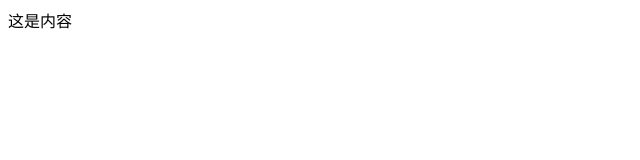
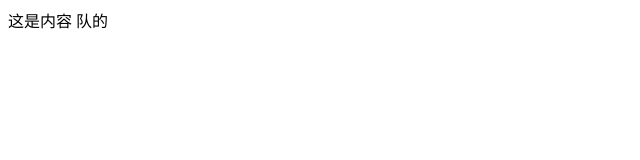
Before and after one commit to linsainan1/201701, a plain HTML site: page index.html in a window 1280 px wide. Shown: the full height of the page, 0-640 px from the left. Drawn offline with Linux system fonts and the light colour scheme.

Commit message:
Update index.html

```diff
--- a/index.html
+++ b/index.html
@@ -1,5 +1,5 @@
 <!DOCTYPE html>
 <html>
 <title>我的第一个html文件</title>
-这是内容
+这是内容     队的
 </html>
```
